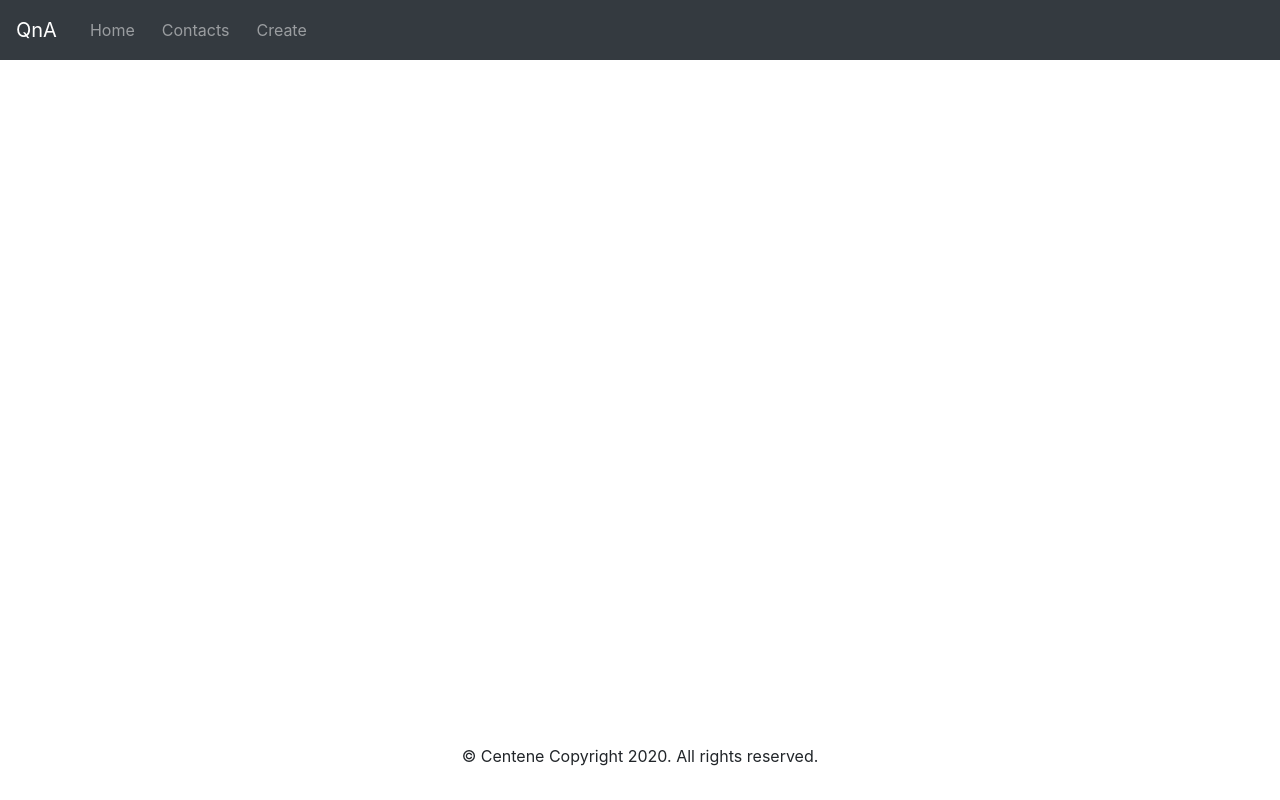
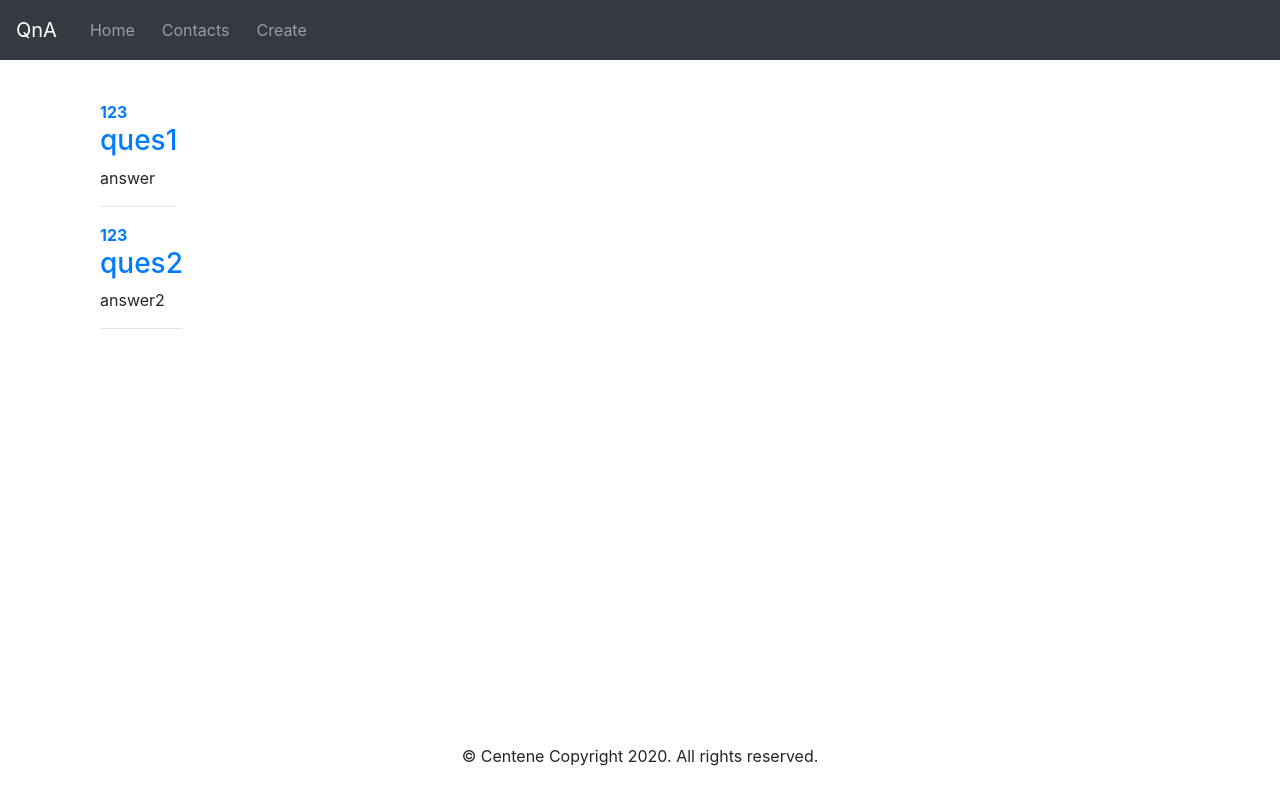
Before and after one commit to safiudeenr/qna-app, an Angular app: page /feed in a window 1280 px wide. Before the commit this address led to /. Built offline with nearby package versions, Linux system fonts and the light colour scheme.

Commit message:
added feed

```diff
--- a/src/app/app-routing.module.ts
+++ b/src/app/app-routing.module.ts
@@ -4,7 +4,7 @@ import { HomeComponent } from './modules/home/home.component';
 import { LogonComponent } from './modules/logon/logon.component';
 import { AskComponent } from './modules/ask/ask.component';
 import { QuestionComponent } from './modules/question/question.component';
-
+import { FeedComponent } from './modules/feed/feed.component';
 
 
 const routes: Routes = [
@@ -12,7 +12,8 @@ const routes: Routes = [
   {path: 'home', component: HomeComponent},
   {path: 'logon', component: LogonComponent},
   {path: 'ask', component: AskComponent},
-  {path: 'question', component: QuestionComponent}
+  {path: 'question', component: QuestionComponent},
+  {path: 'feed', component: FeedComponent}
 ];
 
 @NgModule({
--- a/src/app/app.module.ts
+++ b/src/app/app.module.ts
@@ -12,6 +12,7 @@ import { LogonComponent } from './modules/logon/logon.component';
 import { AskComponent } from './modules/ask/ask.component';
 import { QuestionComponent } from './modules/question/question.component';
 import { FormsModule } from '@angular/forms';
+import { FeedComponent } from './modules/feed/feed.component';
 
 @NgModule({
   declarations: [
@@ -21,7 +22,8 @@ import { FormsModule } from '@angular/forms';
     FooterComponent,
     LogonComponent,
     AskComponent,
-    QuestionComponent
+    QuestionComponent,
+    FeedComponent
   ],
   imports: [
     BrowserModule,
--- /dev/null
+++ b/src/app/modules/feed/feed.component.html
@@ -0,0 +1,12 @@
+<main role="main" class="flex-shrink-0" style="padding:100px ;">
+    <div class="container" >
+        <div class="row p-l" name="feed" *ngFor="let feed of feeds">
+            <div class="column">
+      <a href="#"><strong>{{feed.community}}</strong></a>
+      <a href="#" routerLink="/feed/{{feed.id}}"><h3>{{feed.question}}</h3></a>
+      <p>{{feed.answer}}</p>
+      <hr />
+      </div>
+    </div>
+    </div>
+  </main>
--- /dev/null
+++ b/src/app/modules/feed/feed.component.ts
@@ -0,0 +1,28 @@
+import { Component, OnInit } from '@angular/core';
+
+@Component({
+  selector: 'app-feed',
+  templateUrl: './feed.component.html',
+  styleUrls: ['./feed.component.css']
+})
+export class FeedComponent implements OnInit {
+  feeds = [{
+    question: 'ques1',
+    answer: 'answer',
+    community: '123',
+    id: 1
+  },
+  {
+    question: 'ques2',
+    answer: 'answer2',
+    community: '123',
+    id: 2
+  }
+];
+
+  constructor() { }
+
+  ngOnInit(): void {
+  }
+
+}
--- a/src/app/modules/header/header.component.html
+++ b/src/app/modules/header/header.component.html
@@ -17,7 +17,11 @@
         <li class="nav-item">
           <a class="nav-link" routerLink="/contact-create">Create</a>
         </li>
-
       </ul>
+      <ul class="nav justify-content-end">
+        <li class="nav-item">
+          <a class="nav-link disabled text-white" routerLink="/contact-create">{{currentUser}}</a>
+        </li>
+        </ul>
     </div>
   </nav>
```
Also changed, not shown: src/app/modules/header/header.component.ts (+5 -2 lines), src/app/modules/feed/feed.component.css (added), 2 other files (tests, documents, lock files or other folders).
